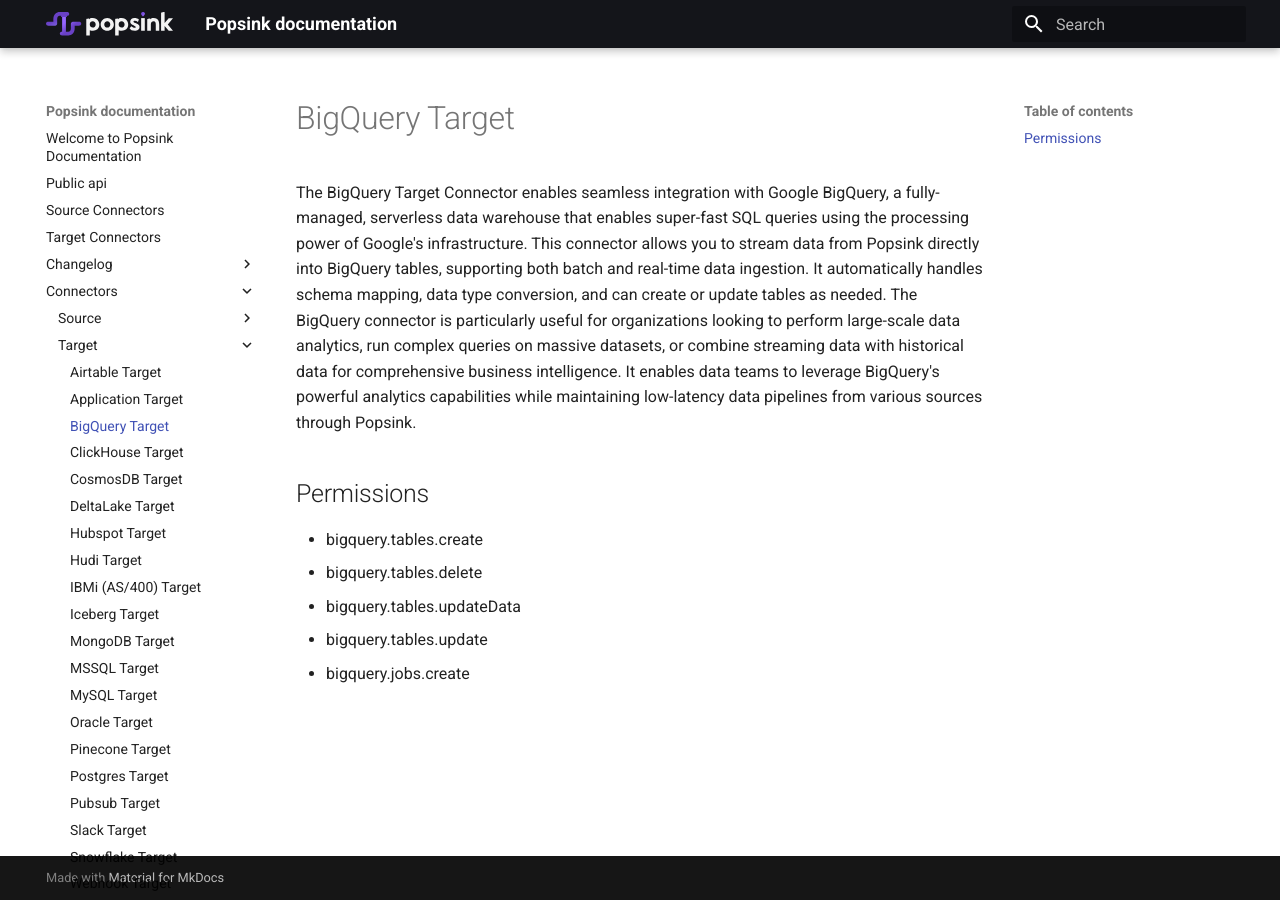
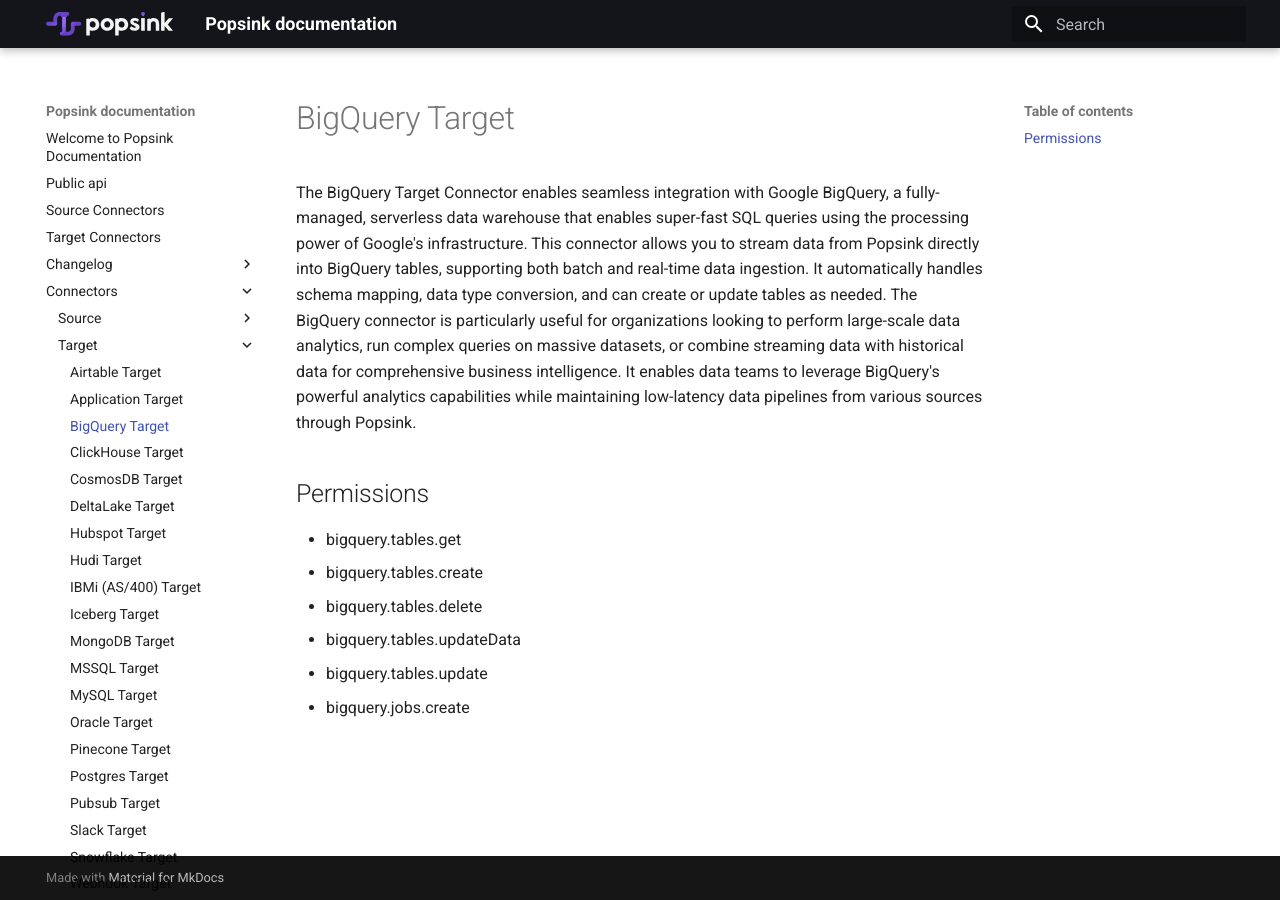
Before and after one commit to Popsink/documentation, an MkDocs documentation site: the page built from docs/connectors/target/bigquery.md, in a window 1280 px wide. Built offline with MkDocs 1.6.1 and Material for MkDocs 9.7.7, drawn with Linux system fonts in a browser that asks for light colours.

Commit message:
add missing permission

```diff
--- a/docs/connectors/target/bigquery.md
+++ b/docs/connectors/target/bigquery.md
@@ -4,6 +4,7 @@
 
 ## Permissions
 
+- bigquery.tables.get
 - bigquery.tables.create
 - bigquery.tables.delete
 - bigquery.tables.updateData
```
